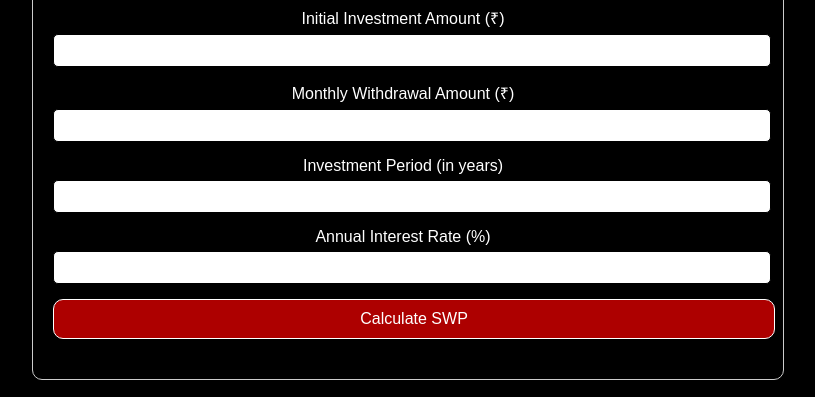
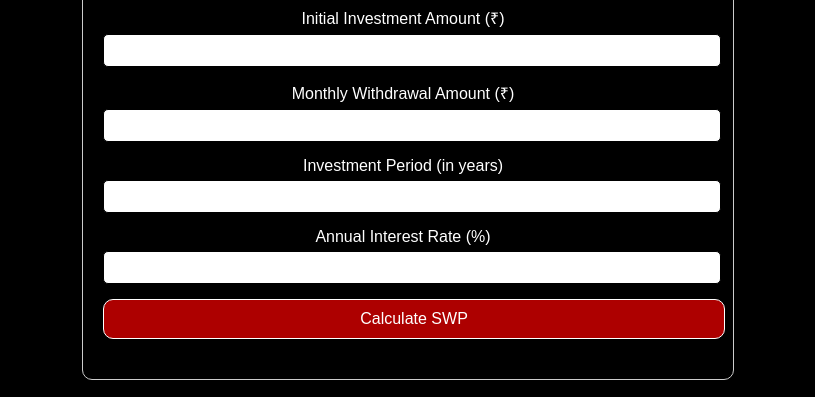
Before and after one commit to adityaks21/swpacalculator, a plain HTML site: page index.html in a window 1280 px wide. Shown: the part 104-501 px from the top of the page, without its empty margins (232-1047 px from the left). Drawn offline with Linux system fonts and the light colour scheme.

Commit message:
Update style.css

```diff
--- a/style.css
+++ b/style.css
@@ -17,14 +17,13 @@ body {
 
 
 .container {
-    width: 700px;
+    width: 600px;
     margin: 10px 50px;
     padding: 20px;
     padding-right: 30px; /* Add space inside container on the right side */
     border: 1px solid #ccc;
     border-radius: 10px;
     text-align: center;
-
 }
 h1 {
     text-align: center;
```
